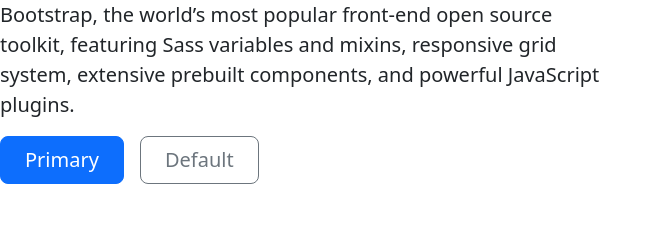
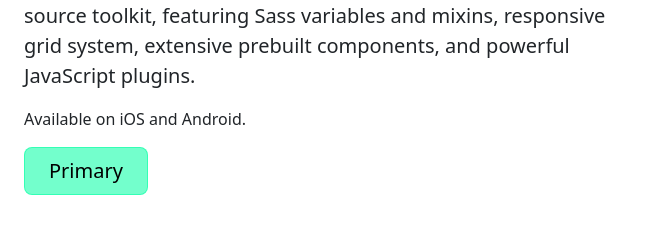
Before and after one commit to kspl456/FocusFlow-Landing-page, a plain HTML site: page index.html in a window 1280 px wide. Shown: the part 344-588 px from the top of the page, 0-660 px from the left. Drawn offline with nearby package versions, Linux system fonts and the light colour scheme.

Commit message:
created hero

```diff
--- a/index.html
+++ b/index.html
@@ -10,7 +10,7 @@
 <body>
     <header class="d-flex flex-wrap justify-content-center py-3 mb-4 border-bottom">
         <a href="/" class="d-flex align-items-center mb-3 mb-md-0 me-md-auto link-body-emphasis text-decoration-none">
-          <svg class="bi me-2" width="40" height="32"><use xlink:href="#bootstrap"></use></svg>
+          <svg class="bi me-2" width="40" height="32"><use xlink:href="#"></use></svg>
           <span class="fs-4">Simple header</span>
         </a>
 
@@ -24,17 +24,16 @@
       </header>
       <div class="row flex-lg-row-reverse align-items-center g-5 py-5">
         <div class="col-10 col-sm-8 col-lg-6">
-          <img src="bootstrap-themes.png" class="d-block mx-lg-auto img-fluid" alt="Bootstrap Themes" width="700" height="500" loading="lazy">
+          <img src="..." class="d-block mx-lg-auto img-fluid" alt="Bootstrap Themes" width="700" height="500" loading="lazy">
         </div>
         <div class="col-lg-6">
           <h1 class="display-5 fw-bold text-body-emphasis lh-1 mb-3">Responsive left-aligned hero with image</h1>
           <p class="lead">Quickly design and customize responsive mobile-first sites with Bootstrap, the world’s most popular front-end open source toolkit, featuring Sass variables and mixins, responsive grid system, extensive prebuilt components, and powerful JavaScript plugins.</p>
+          <p class="sub-title">Available on iOS and Android.</p>
           <div class="d-grid gap-2 d-md-flex justify-content-md-start">
-            <button type="button" class="btn btn-primary btn-lg px-4 me-md-2">Primary</button>
-            <button type="button" class="btn btn-outline-secondary btn-lg px-4">Default</button>
+            <button type="button" class="btn btn-warning btn-lg px-4 me-md-3">Primary</button>
           </div>
         </div>
       </div>
-      <script src="https://cdn.jsdelivr.net/npm/bootstrap@5.3.3/dist/js/bootstrap.bundle.min.js" integrity="sha384-YvpcrYf0tY3lHB60NNkmXc5s9fDVZLESaAA55NDzOxhy9GkcIdslK1eN7N6jIeHz" crossorigin="anonymous"></script>
 </body>
 </html>
--- a/style.css
+++ b/style.css
@@ -0,0 +1,12 @@
+.row{
+    margin-left: auto;
+    margin-right: auto;
+}
+.btn{
+    background-color: rgba(0, 255, 162, 0.55);
+    border-color: rgba(0, 255, 162, 0.55);
+}
+.btn:hover{
+    background-color: rgba(0, 255, 162, 0.75);
+    border-color: rgba(0, 255, 162, 0.75);
+}
```
